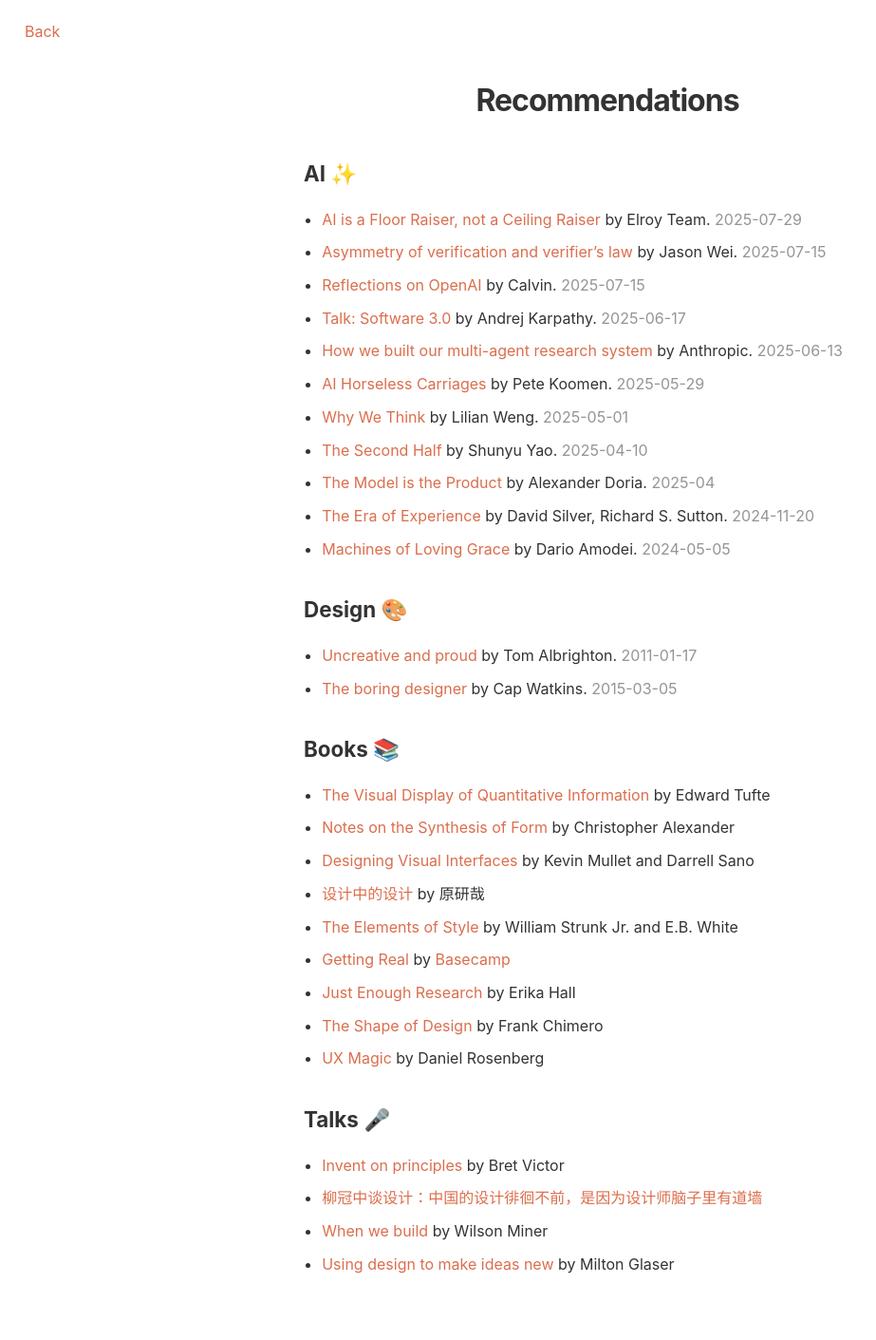
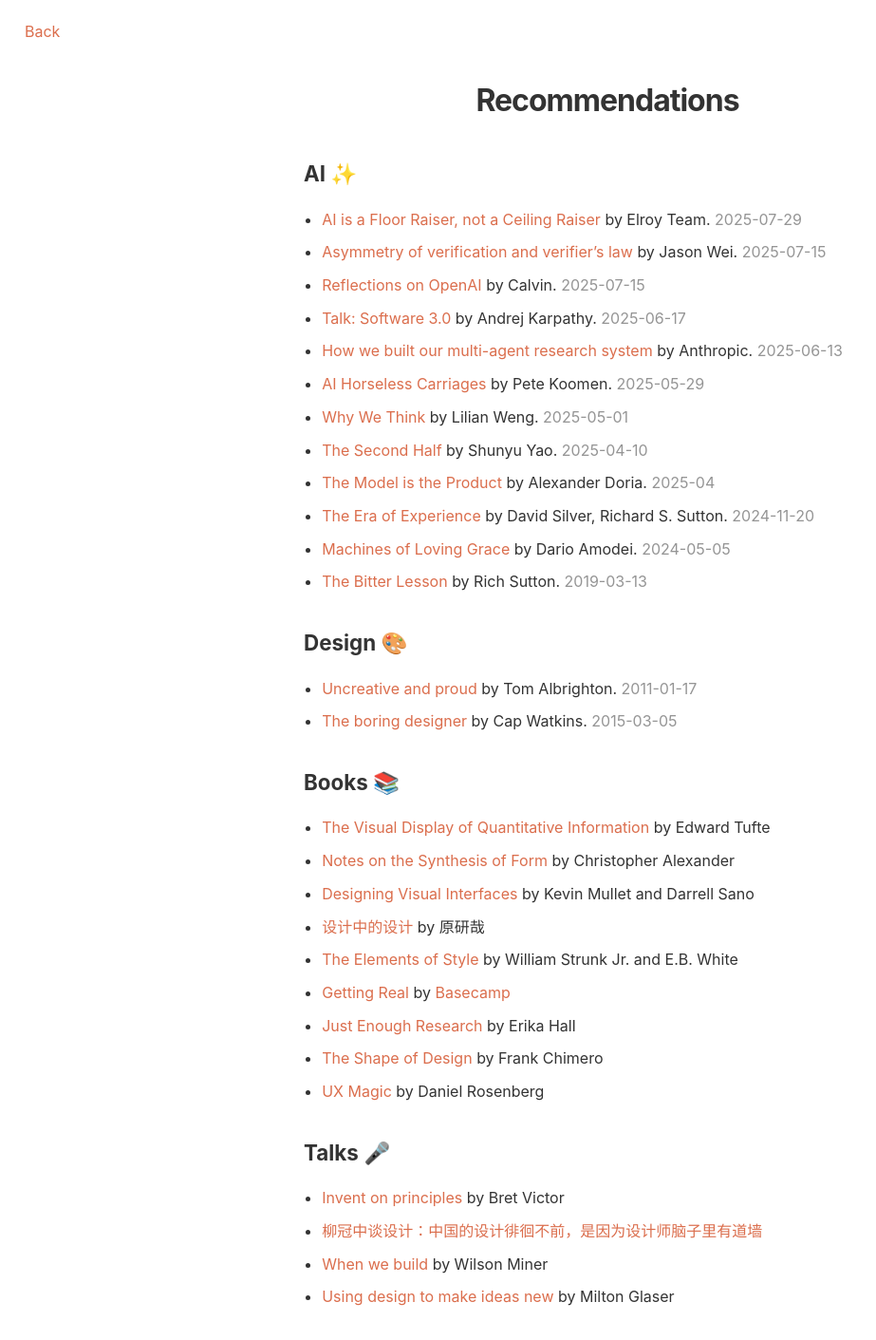
Before and after one commit to lvterry/lvterry.github.io, a Jekyll site: the page built from recommendations.html, in a window 1280 px wide. Shown: the whole page at 95% size, without its empty margins (0-923 px from the left). Built offline with Jekyll 4.4.1, drawn with Linux system fonts in a browser that asks for light colours; before the commit the page ends 1376 px from its top, so only the background shows below that.

Commit message:
Add The Bitter Lesson to AI recommendations

```diff
--- a/recommendations.html
+++ b/recommendations.html
@@ -60,6 +60,10 @@
           <a href="https://www.darioamodei.com/essay/machines-of-loving-grace">Machines of Loving Grace</a> by Dario Amodei.
           <span class="weak">2024-05-05</span>
         </li>
+        <li>
+          <a href="http://www.incompleteideas.net/IncIdeas/BitterLesson.html">The Bitter Lesson</a> by Rich Sutton.
+          <span class="weak">2019-03-13</span>
+        </li>
       </ul>
     </section>
 
```
